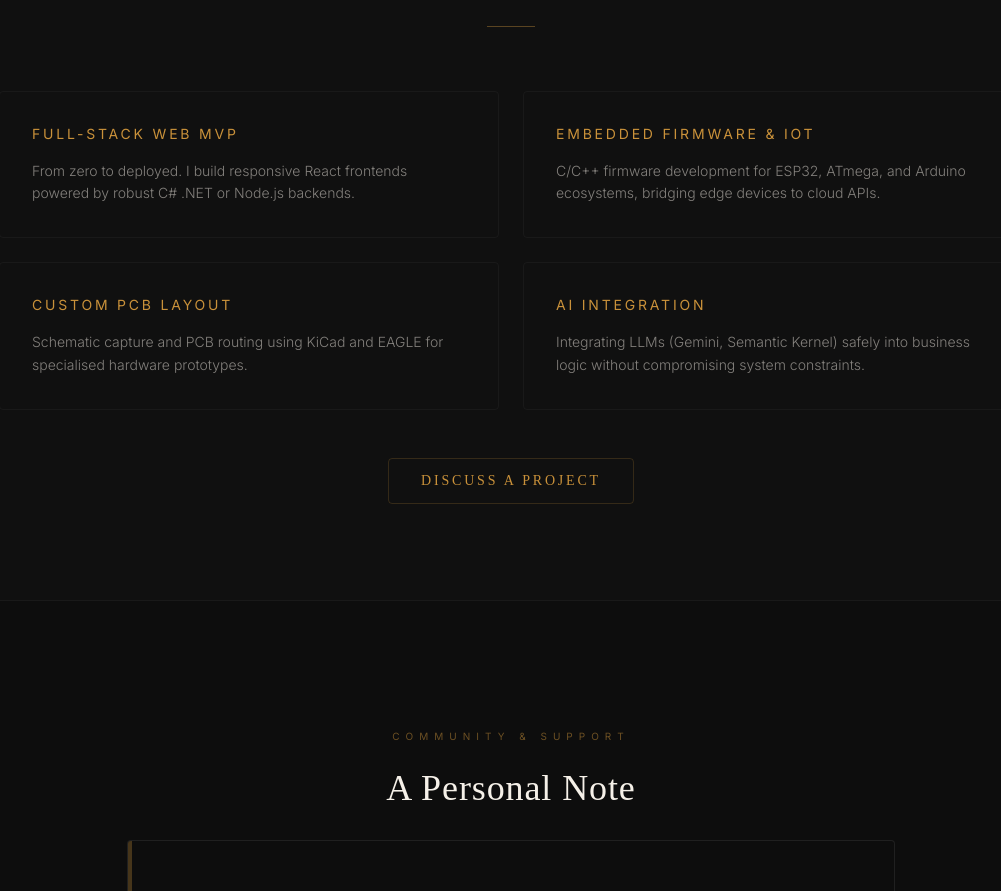
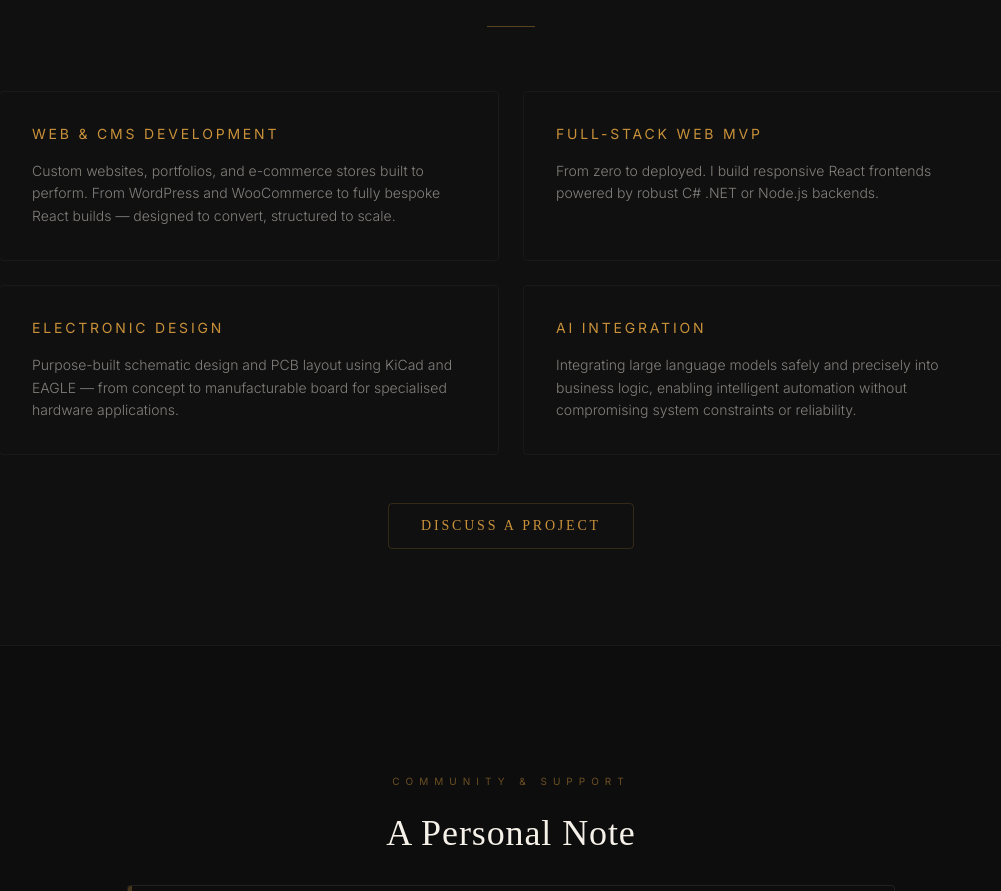
Before and after one commit to andreNyathii/My_Portfolio, a React (Vite) app: page /projects in a window 1280 px wide. Shown: the part 2702-3593 px from the top of the page, without its empty margins (129-1130 px from the left). Built offline with nearby package versions, Linux system fonts and the light colour scheme; a web font is replaced by a local one.

Commit message:
feat: update freelance service cards in Projects page

```diff
--- a/src/pages/Projects.jsx
+++ b/src/pages/Projects.jsx
@@ -869,20 +869,20 @@ const projectsData = [
 
 const servicesData = [
   {
+    title: 'Web & CMS Development',
+    desc: 'Custom websites, portfolios, and e-commerce stores built to perform. From WordPress and WooCommerce to fully bespoke React builds — designed to convert, structured to scale.',
+  },
+  {
     title: 'Full-Stack Web MVP',
     desc: 'From zero to deployed. I build responsive React frontends powered by robust C# .NET or Node.js backends.',
   },
   {
-    title: 'Embedded Firmware & IoT',
-    desc: 'C/C++ firmware development for ESP32, ATmega, and Arduino ecosystems, bridging edge devices to cloud APIs.',
-  },
-  {
-    title: 'Custom PCB Layout',
-    desc: 'Schematic capture and PCB routing using KiCad and EAGLE for specialised hardware prototypes.',
+    title: 'Electronic Design',
+    desc: 'Purpose-built schematic design and PCB layout using KiCad and EAGLE — from concept to manufacturable board for specialised hardware applications.',
   },
   {
     title: 'AI Integration',
-    desc: 'Integrating LLMs (Gemini, Semantic Kernel) safely into business logic without compromising system constraints.',
+    desc: 'Integrating large language models safely and precisely into business logic, enabling intelligent automation without compromising system constraints or reliability.',
   },
 ]
 
```
